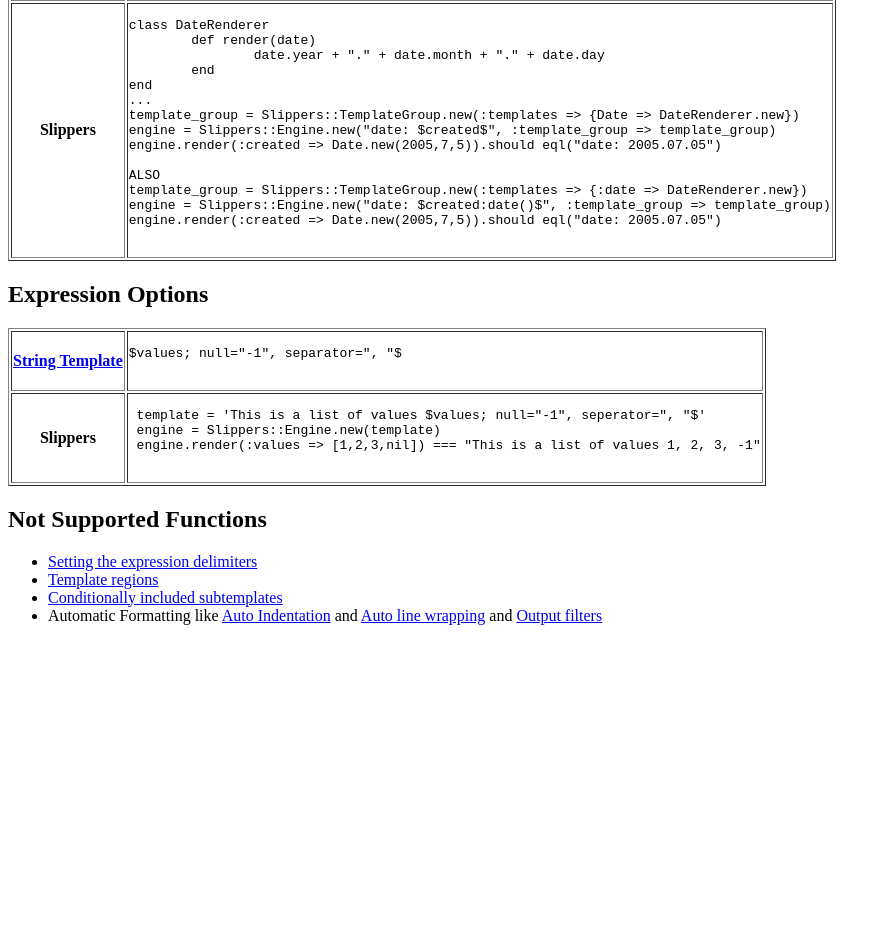
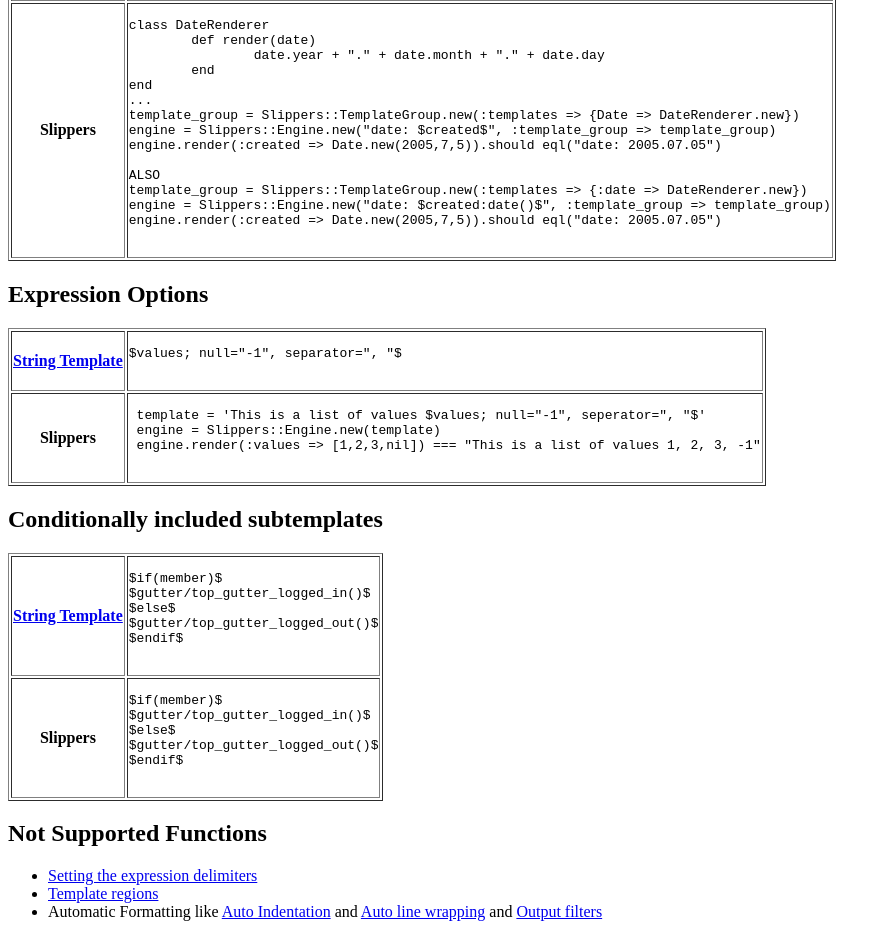
Before and after one commit to starapor/slippers, a plain HTML site: page slippers_vs_string_template.html in a window 1280 px wide. Shown: the part 1596-2533 px from the top of the page, without its empty margins (0-891 px from the left). Before the commit the page ends 2237 px from the top, so only its background shows below. Drawn offline with Linux system fonts and the light colour scheme.

Commit message:
adding conditionally included subtemplates to the done section

```diff
--- a/slippers_vs_string_template.html
+++ b/slippers_vs_string_template.html
@@ -182,11 +182,37 @@ $values; null="-1", separator=", "$
 	</tr>
 </table>
 
+<h2>Conditionally included subtemplates</h2>
+<table border="1">
+	<tr><th><a href="http://www.antlr.org/wiki/display/ST/Conditionally+included+subtemplates">String Template</a></th>
+		<td>
+			<pre>
+$if(member)$
+$gutter/top_gutter_logged_in()$
+$else$
+$gutter/top_gutter_logged_out()$
+$endif$
+			</pre>
+		</td>
+	</tr>
+	<tr>
+		<th>Slippers</th>
+		<td>
+			<pre>
+$if(member)$
+$gutter/top_gutter_logged_in()$
+$else$
+$gutter/top_gutter_logged_out()$
+$endif$
+			</pre>
+		</td>
+	</tr>
+</table>
+
 <h2>Not Supported Functions</h2>
 <ul>
 <li><a href="http://www.antlr.org/wiki/display/ST/Setting+the+expression+delimiters">Setting the expression delimiters</a></li>
 <li><a href="http://www.antlr.org/wiki/display/ST/Template+regions">Template regions</a></li>
-<li><a href="http://www.antlr.org/wiki/display/ST/Conditionally+included+subtemplates">Conditionally included subtemplates</a></li>
 <li>Automatic Formatting like <a href="http://www.antlr.org/wiki/display/ST/Auto-indentation">Auto Indentation</a> and <a href="http://www.antlr.org/wiki/display/ST/Automatic+line+wrapping">Auto line wrapping</a> and <a href="http://www.antlr.org/wiki/display/ST/Output+Filters">Output filters</a></li>
 </ul>
 </body>
```
